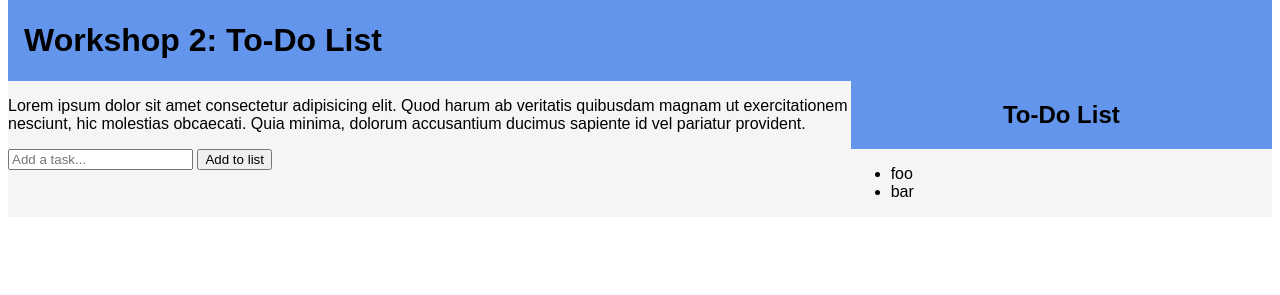
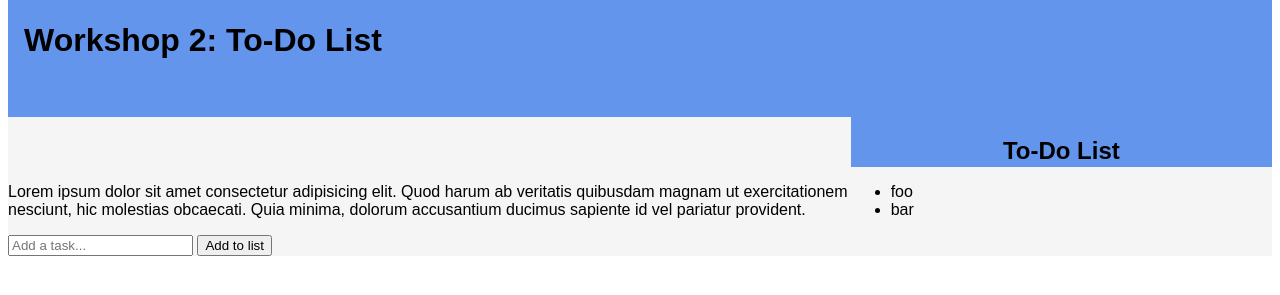
Before and after one commit to officeraggro/sdi-workshop-to-do-list, a plain HTML site: page index.html in a window 1280 px wide. Shown: the part 91-386 px from the top of the page. Drawn offline with Linux system fonts and the light colour scheme.

Commit message:
Layout work

```diff
--- a/index.html
+++ b/index.html
@@ -22,7 +22,8 @@
             <button id="click-me">Add to list</button>
         </div>
 
-        <div class="grid-item checklist-head">
+        <div class="grit item checklist-head-left"></div>
+        <div class="grid-item checklist-head-right">
             <h2 id="checklist-head">To-Do List</h2>
         </div>
         <div class="grid-item checklist-list">
--- a/style.css
+++ b/style.css
@@ -5,33 +5,39 @@ body {
 .grid-container {
     display: grid;
     grid-template-columns: 2fr 1fr;
-    grid-template-areas:
-    "header header"
-    "content sidebar-head"
-    "content sidebar-list";
+    grid-template-rows: 200px 50px auto 100px;
 }
 
 .grid-head {
-    grid-area: header;
+    grid-column: 1 / -1;
     background-color: #6495ed;
 
 }
 
 .grid-content {
-    grid-area: content;
+    grid-column: 1;
+    grid-row: 3;
     background-color: #f5f5f5;
 }
 
-.checklist-head {
-    grid-area: sidebar-head;
+.checklist-head-left {
+    background-color: #f5f5f5;
+    grid-column: 1;
+    grid-row: 2;
+}
+
+.checklist-head-right {
     background-color: #6495ed;
-    text-align: center;
+    text-align: right;
+    grid-column: 2;
+    grid-row: 2;
 }
 
 .checklist-list {
-    grid-area: sidebar-list;
     background-color: #f5f5f5;
     text-align: left;
+    grid-row: 3;
+    grid-column: 2;
 }
 
 #banner-title {
```
